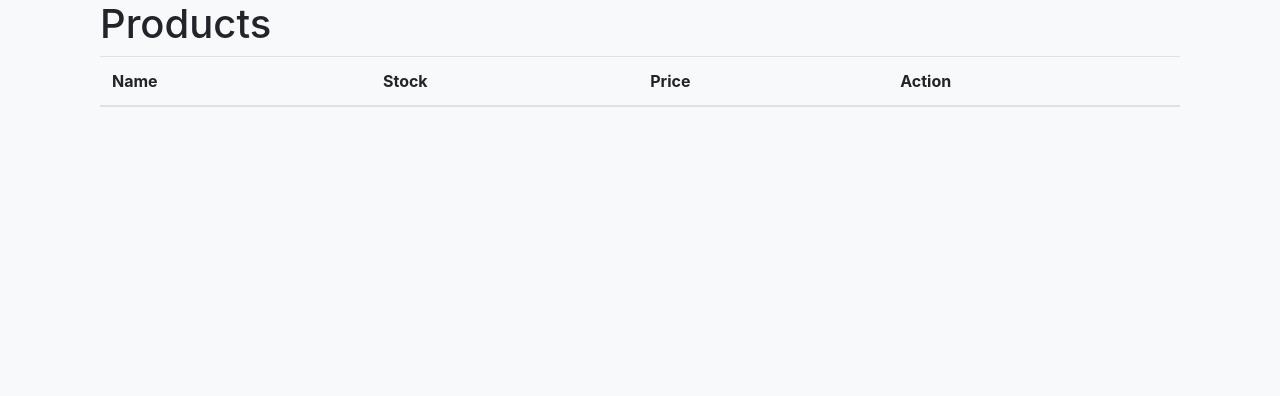
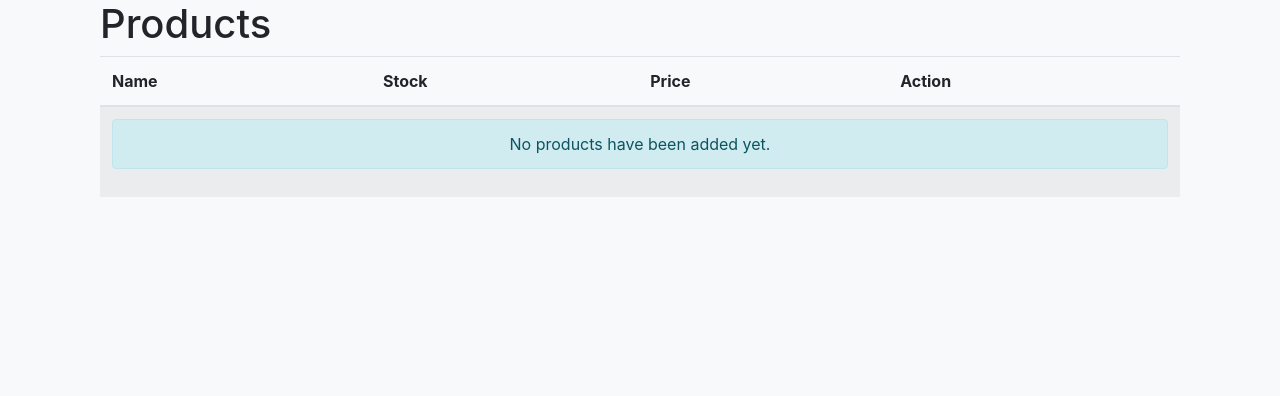
Before and after one commit to LuzaLucas/Personal_Project, a Django app: page / in a window 1280 px wide. Shown: the part 56-452 px from the top of the page. Run offline with Django 5.2, Linux system fonts and the light colour scheme; data that the repository does not hold is empty; some libraries are stand-ins or nearby versions.

Commit message:
testing products urls and views

```diff
--- a/base_templates/global/partials/header.html
+++ b/base_templates/global/partials/header.html
@@ -1,12 +1,12 @@
 <nav class="navbar navbar-expand-lg navbar-light bg-secondary">
-    <a class="navbar-brand text-white" href="{% url 'index' %}">Products and Stuff</a>
+    <a class="navbar-brand text-white" href="{% url 'products:home' %}">Products and Stuff</a>
     <button class="navbar-toggler" type="button" data-toggle="collapse" data-target="#navbarNav" aria-controls="navbarNav" aria-expanded="false" aria-label="Toggle navigation">
         <span class="navbar-toggler-icon"></span>
     </button>
     <div class="collapse navbar-collapse" id="navbarNav">
         <ul class="navbar-nav">
             <li class="nav-item active">
-                <a class="nav-link text-white" href="{% url 'index' %}">Home <span class="sr-only">(current)</span></a>
+                <a class="nav-link text-white" href="{% url 'products:home' %}">Home <span class="sr-only">(current)</span></a>
             {% if not user.is_authenticated %}
             </li>
             <li class="nav-item">
--- a/products/templates/index.html
+++ b/products/templates/index.html
@@ -26,9 +26,17 @@
             <td>${{ product.price }}</td>
             <td>
               {% if user.is_authenticated and product.author == user %}
-                <a class="btn btn-warning" href="{% url 'edit_product' product.pk %}">Edit</a>
-                <a class="btn btn-danger" href="{% url 'delete_product' product.pk %}">Delete</a>
+                <a class="btn btn-warning" href="{% url 'products:edit_product' product.pk %}">Edit</a>
+                <a class="btn btn-danger" href="{% url 'products:delete_product' product.pk %}">Delete</a>
               {% endif %}
+            </td>
+          </tr>
+          {% empty %}
+          <tr>
+            <td colspan="4" class="text-center">
+              <div class="alert alert-info" role="alert">
+                No products have been added yet.
+              </div>
             </td>
           </tr>
         {% endfor %}
--- a/products/templates/product_del.html
+++ b/products/templates/product_del.html
@@ -7,7 +7,7 @@
         {% buttons %}
             <button type="submit" class="btn btn-danger">Confirm</button>
             <button type="button" class="btn btn-warning">
-                <a href="{% url "index" %}">Cancel</a>
+                <a href="{% url "products:home" %}">Cancel</a>
             </button>
         {% endbuttons %}
     </form>
--- a/products/templates/product_form.html
+++ b/products/templates/product_form.html
@@ -8,7 +8,7 @@
     <p>Observation: after you edit this product, it will be unpublished until an admin review it.</p>
     {% buttons %}
     <button type="submit" class="btn btn-primary">Save</button>
-    <button type="button" class="btn btn-warning"><a href="{% url 'index' %}">Cancel</a></button>
+    <button type="button" class="btn btn-warning"><a href="{% url 'products:home' %}">Cancel</a></button>
     {% endbuttons %}
   </form>
 {% endblock %}
--- a/products/tests.py
+++ /dev/null
@@ -1,3 +0,0 @@
-from django.test import TestCase
-
-# Create your tests here.
--- a/products/urls.py
+++ b/products/urls.py
@@ -2,10 +2,12 @@ from django.urls import path
 
 from . import views
 
+app_name = 'products'
+
 
 urlpatterns = [
-    path('', views.IndexListView.as_view(), name='index'),
-    path('create/', views.CreateProductView.as_view(), name='create_product'),
+    path('', views.IndexListView.as_view(), name='home'),
+    # path('create/', views.CreateProductView.as_view(), name='create_product'),
     path('<int:pk>/edit/', views.UpdateProductView.as_view(), name='edit_product'),
     path('<int:pk>/delete/', views.DeleteProductView.as_view(), name='delete_product'),
 ]
--- a/products/views.py
+++ b/products/views.py
@@ -15,18 +15,18 @@ class IndexListView(ListView):
         return Product.objects.filter(is_published=True).order_by(self.ordering)
 
 
-class CreateProductView(CreateView):
-    model = Product
-    template_name = 'product_form.html'
-    fields = ['name', 'stock', 'price', 'description']
-    success_url = reverse_lazy('index')
+# class CreateProductView(CreateView):
+#     model = Product
+#     template_name = 'product_form.html'
+#     fields = ['name', 'stock', 'price', 'description']
+#     success_url = reverse_lazy('products:home')
 
 
 class UpdateProductView(UpdateView):
     model = Product
     template_name = 'product_form.html'
     fields = ['name', 'stock', 'price', 'description']
-    success_url = reverse_lazy('index')
+    success_url = reverse_lazy('products:home')
 
     def form_valid(self, form):
         self.object = form.save(commit=False)
@@ -38,4 +38,4 @@ class UpdateProductView(UpdateView):
 class DeleteProductView(DeleteView):
     model = Product
     template_name = 'product_del.html'
-    success_url = reverse_lazy('index')
+    success_url = reverse_lazy('products:home')
--- a/users/templates/pages/profile.html
+++ b/users/templates/pages/profile.html
@@ -34,7 +34,7 @@
             {% csrf_token %}
             {% bootstrap_form form %}
             <button type="submit" class="btn btn-success">Save</button>
-            <a href="{% url 'index' %}" class="btn btn-warning">Cancel</a>
+            <a href="{% url 'products:home' %}" class="btn btn-warning">Cancel</a>
           </form>
         </div>
       </div>
--- a/users/tests.py
+++ b/users/tests.py
@@ -1,6 +1 @@
 from django.test import TestCase
-
-
-class UsersURLTest(TestCase):
-    def test_the_test(self):
-        self.assertEqual(1, 1)
```
Also changed, not shown: products/tests/test_product_urls.py (added, +16 -0 lines), products/tests/test_product_views.py (added, +33 -0 lines), products/tests/__init__.py (added).
